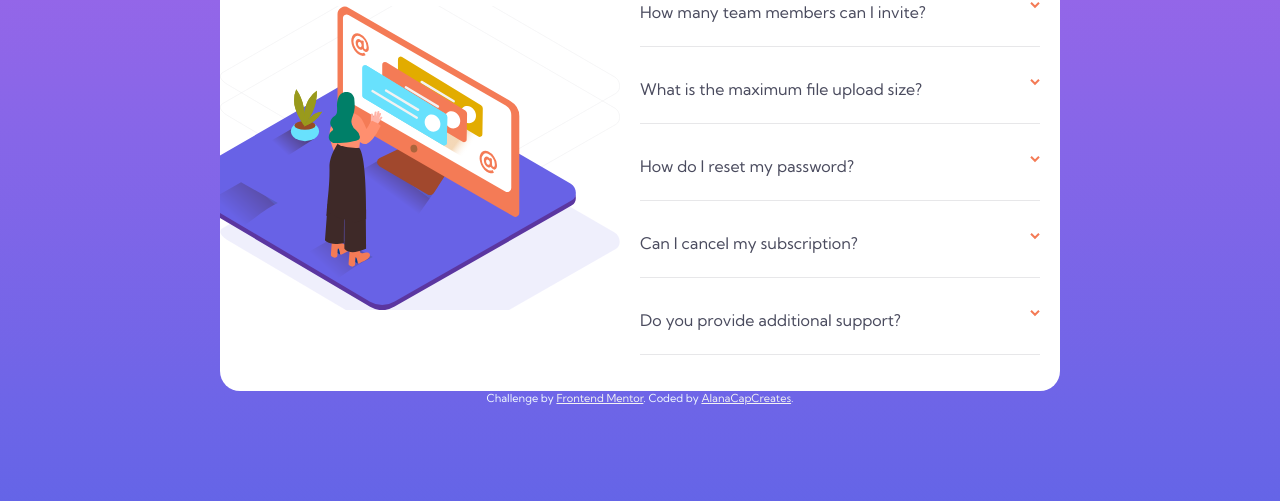
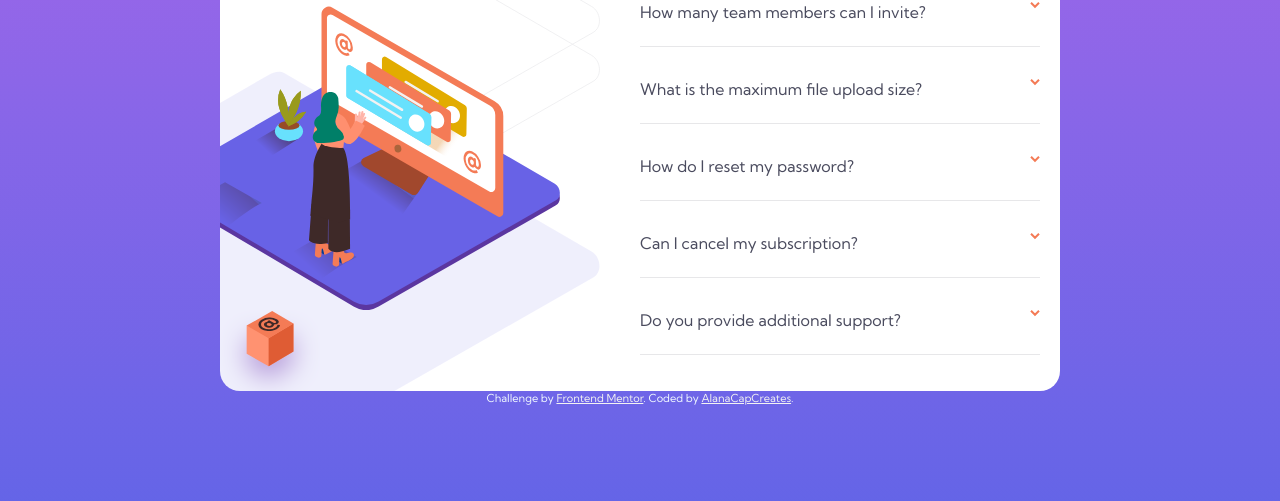
Before and after one commit to alanacapcreates/faq-accordion-card, a plain HTML site: page index.html in a window 1280 px wide. Shown: the part 299-800 px from the top of the page. Drawn offline with Linux system fonts and the light colour scheme.

Commit message:
troubleshooting desktop

```diff
--- a/index.html
+++ b/index.html
@@ -31,8 +31,8 @@
           <img id="illustration-desktop" src="./images/illustration-woman-online-desktop.svg"
             alt="illustration image">
 
-        <!-- <img id="illustration-box" src="./images/illustration-box-desktop.svg"
-              alt="illustration box"> -->
+        <img id="illustration-box" src="./images/illustration-box-desktop.svg"
+              alt="illustration box">
       </div>
 
 
--- a/styles.css
+++ b/styles.css
@@ -118,7 +118,7 @@ article p:first-of-type{
 
     }
     #illustration-box{
-        position: relative;
+        position: absolute;
         width: 25%;
 
     }
@@ -126,10 +126,9 @@ article p:first-of-type{
         width: 100%;
         display: block;
         position: relative;
-        left: -11%;
+        left: -15%;
     }
 
-    }
     /* #illus-shadow {
         position: absolute;
         display: block;
@@ -146,11 +145,10 @@ article p:first-of-type{
         height: 100%;
         justify-content: center;
 
-        background: center / cover no-repeat url(./images/bg-pattern-desktop.svg);
     }
     #illus{
         position: relative;
-        left: -15%;
+        left: -25%;
     }
 
     #faq{
@@ -172,9 +170,12 @@ article p:first-of-type{
         overflow: hidden;
         align-items: center;
         padding: 0;
+        background-image:url('./images/bg-pattern-desktop.svg');
+        background-repeat: no-repeat;
+        background-position: -250px -100px;
+        background-size: 75%;
     }
     h1{
         text-align: left;
     }
-
-}
+    }
```
